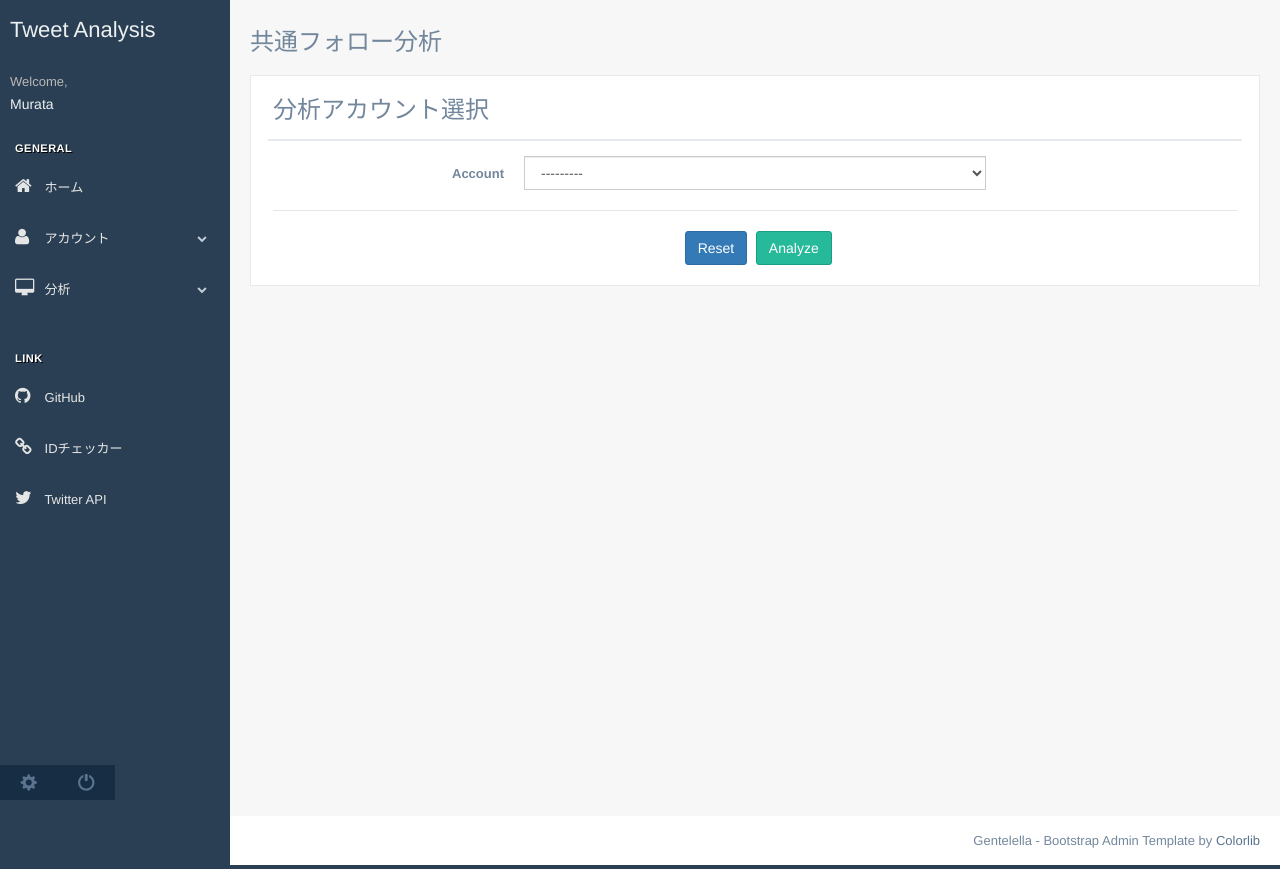
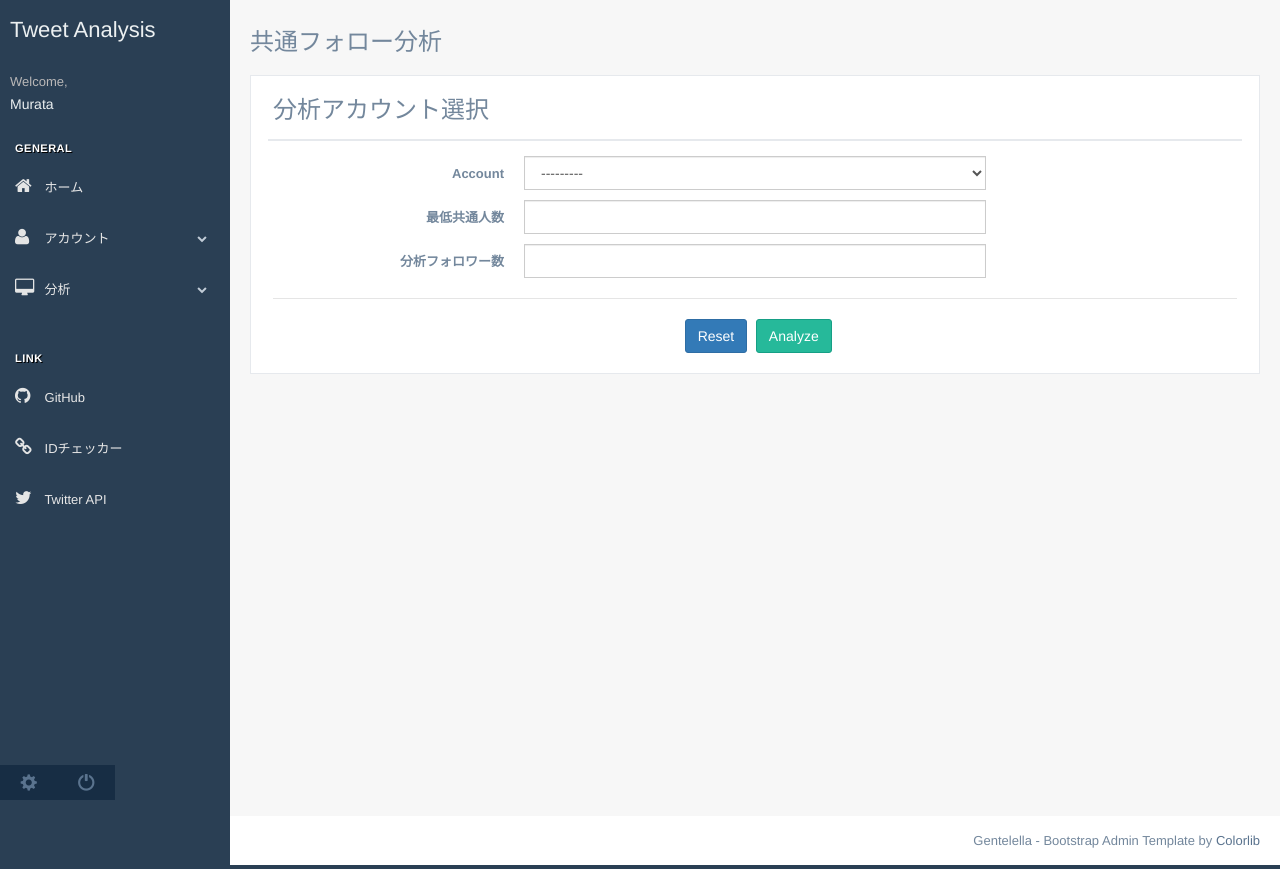
Before and after one commit to k-murata08/tweet_analysis_app, a Django app: page /common_follow/ in a window 1280 px wide. Run offline with Django 3.2, Linux system fonts and the light colour scheme; some libraries are stand-ins or nearby versions.

Commit message:
数値入力フォーム追加

```diff
--- a/analysis/forms.py
+++ b/analysis/forms.py
@@ -13,3 +13,17 @@ class AnalysisAccountForm(forms.Form):
             }
         )
     )
+    common_count = forms.IntegerField(
+        widget=forms.NumberInput(
+            attrs={
+                'class': 'form-control'
+            }
+        )
+    )
+    follower_count = forms.IntegerField(
+        widget=forms.NumberInput(
+            attrs={
+                'class': 'form-control'
+            }
+        )
+    )
--- a/analysis/templates/common_follow_form.html
+++ b/analysis/templates/common_follow_form.html
@@ -21,6 +21,18 @@
                             {{ form.accounts }}
                         </div>
                     </div>
+                    <div class="form-group">
+                        <label class="control-label col-md-3 col-sm-3 col-xs-12" for="common_count">最低共通人数 </label>
+                        <div class="col-md-6 col-sm-6 col-xs-12">
+                            {{ form.common_count }}
+                        </div>
+                    </div>
+                    <div class="form-group">
+                        <label class="control-label col-md-3 col-sm-3 col-xs-12" for="follower_count">分析フォロワー数 </label>
+                        <div class="col-md-6 col-sm-6 col-xs-12">
+                            {{ form.follower_count }}
+                        </div>
+                    </div>
                     <div class="ln_solid"></div>
                     <div class="form-group">
                         <div class="col-md-6 col-sm-6 col-xs-12 col-md-offset-5">
--- a/analysis/utils.py
+++ b/analysis/utils.py
@@ -150,7 +150,7 @@ def create_friend_ids_from_users(users):
     return friend_ids
 
 
-def analysis_follower_friends(request_user, account):
+def analysis_follower_friends(request_user, account, common_count, follower_count):
     """
     フォロワーの中でVALID_USER_MAX_CREATED_AT年以前の登録ユーザをフォロー数の降順に並べて
     分析したアカウントをFriendオブジェクトにしてリストで返す
@@ -171,7 +171,7 @@ def analysis_follower_friends(request_user, account):
     followers = filter(lambda obj: obj.is_protected is False, followers)
     followers = sorted(followers, key=lambda obj: obj.friends_count, reverse=True)
 
-    followers = followers[0:2]
+    followers = followers[0:int(follower_count)]
 
     # フォロワーがフォローしている人
     friend_ids = create_friend_ids_from_users(users=followers)
@@ -191,7 +191,7 @@ def analysis_follower_friends(request_user, account):
         step += 1
         print_step_log("CreateFriendList", step, len(friends_counter_dict))
         # 何人以上のアカウントをとってくるか
-        if value <= 1:
+        if value < int(common_count):
             continue
 
         try:
--- a/analysis/views.py
+++ b/analysis/views.py
@@ -15,14 +15,13 @@ def index(request):
     return analysis_utils.redirect_index(request)
 
 
-@transaction.atomic
 def common_follow_form(request):
     if request.method == 'POST':
         form = AnalysisAccountForm(request.POST)
         if form.is_valid():
             account = TwitterAccount.objects.get(id=request.POST['accounts'])
 
-            analysis_utils.analysis_follower_friends(request.user, account)
+            analysis_utils.analysis_follower_friends(request.user, account, request.POST['common_count'], request.POST['follower_count'])
             return analysis_utils.redirect_index(request)
 
     else:
```
